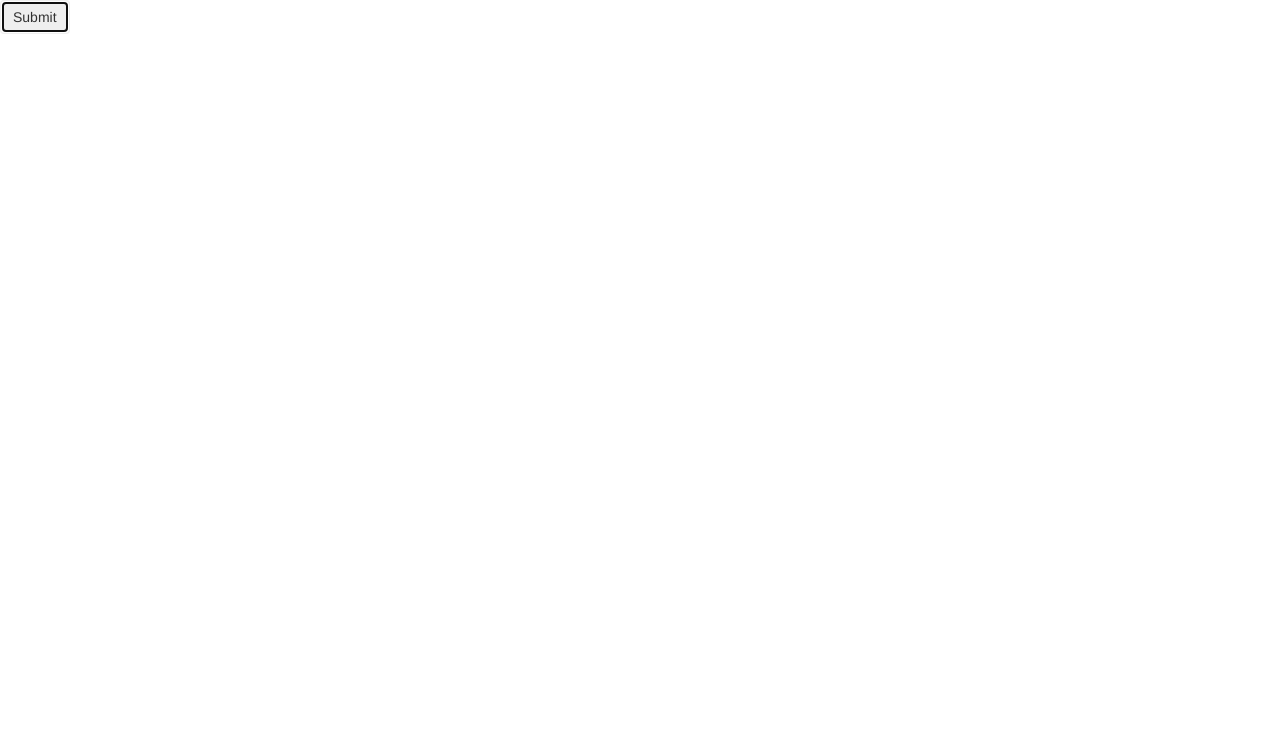
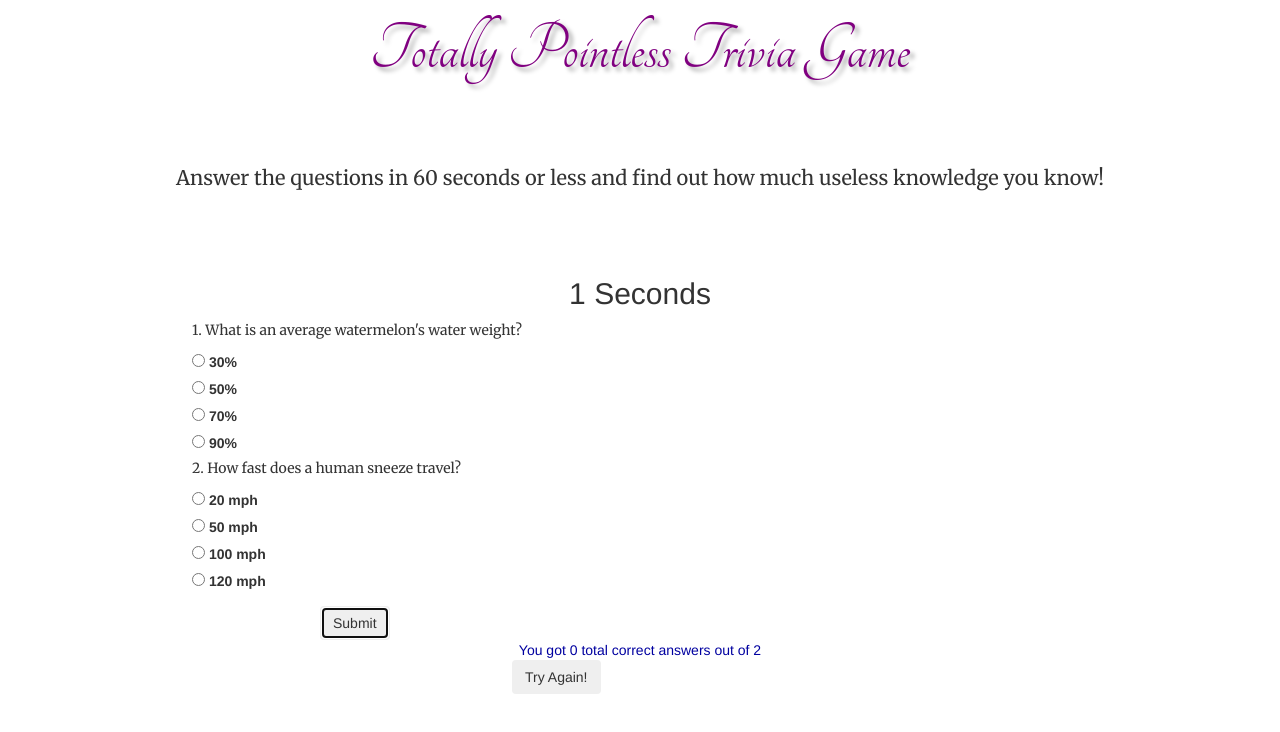
Before and after one commit to 2krazykats/TriviaGame, a plain HTML site: page index.html in a window 1280 px wide. Both pictures are taken after a click on the button "Submit". Drawn offline with nearby package versions, Linux system fonts and the light colour scheme.

Commit message:
final changes

```diff
--- a/assets/css/style.css
+++ b/assets/css/style.css
@@ -0,0 +1,45 @@
+
+
+header {
+    font-family: 'Tangerine', serif;
+    text-align: center;
+    font-size: 5em;
+    color: purple;
+    text-shadow: 4px 4px 4px #aaa;
+}
+
+#directions {
+    font-family: 'Merriweather', serif;
+    font-size: 20px;
+    margin: 5%;
+}
+
+.countDownDiv, #directions {
+    text-align: center;
+}
+
+.question{
+    font-family: 'Merriweather', serif;
+    margin-left:15%;
+}
+
+
+.answerInput {
+    margin-left:15%;
+}
+
+#result {
+    text-align: center;
+    color: rgb(0,0,160);
+}
+
+#submitBtn {
+        margin-left:25%;
+}
+
+
+#tryAgainBtn {
+    display: none;
+    align-items: center;
+    margin-left:40%;
+}
--- /dev/null
+++ b/assets/javascript/app.js
@@ -0,0 +1,60 @@
+$(document).ready(function() {
+
+    var numberWrong;
+    var countDown = 5;
+
+    //Figure out the total number of questions in the quiz
+    var totalQuestions = document.querySelectorAll(".question");
+    console.log(totalQuestions.length);
+
+    function getId(id) {
+        return $(id).val();
+    }
+
+    // Show quiz results
+    function showResults() {
+        var wrongAnswers = [];
+
+        if ($("#Q1d").prop("checked") !== true) { wrongAnswers.push(1); }
+        if ($("#Q2c").prop("checked") !== true) { wrongAnswers.push(2); }
+
+
+        var numberCorrect = (totalQuestions.length - wrongAnswers.length);
+
+        $("#result").html(`You got ${numberCorrect} total correct answers out of ${totalQuestions.length}`);
+
+    }
+
+
+    // Show the results and stop the clock when the user hits submit
+    $("#submitBtn").on("click", function() {
+        showResults();
+        clearInterval(intervalVar);
+        $("#tryAgainBtn").attr("style", "display:block");
+    })
+
+    // Counter for the game; ends the game when time runs out
+    var intervalVar = setInterval(function() {
+         $(".countDownDiv").html("<h2>" + countDown + " Seconds</h2>");
+         countDown--;
+
+             if (countDown === 1) {
+                 setTimeout(function(){
+                     alert("Time's run out!");
+                     showResults();
+                     clearInterval(intervalVar);
+                     $("#tryAgainBtn").attr("style", "display:block");
+                 }, 2000);
+             }
+    }, 1000);
+
+
+    // When the user wants to try the quiz again
+    $("#tryAgainBtn").on("click", function() {
+            $(".answerInput").button('reset');
+            $(".answerInput").find("input:radio").prop("checked",false);
+            $("#result").html('');
+            $("#tryAgainBtn").attr("style", "display:none");
+    })
+
+});
--- a/assets/javascript/trivia.js
+++ b/assets/javascript/trivia2.js
@@ -35,7 +35,7 @@ console.log(JSON.stringify(questions));
 
     // Function to create the quiz questions
     function createQuiz() {
-
+        var
     }
 
 
--- a/index.html
+++ b/index.html
@@ -2,7 +2,7 @@
 <html>
     <head>
         <meta charset="utf-8">
-        <title>Trivia Game</title>
+        <title>Pointless Trivia Game</title>
         <link rel="stylesheet" href="assets/css/reset.css">
         <link rel="stylesheet" href="assets/css/style.css">
 
@@ -10,28 +10,73 @@
         <!-- Latest compiled and minified CSS -->
         <link rel="stylesheet" href="https://maxcdn.bootstrapcdn.com/bootstrap/3.3.7/css/bootstrap.min.css" integrity="sha384-BVYiiSIFeK1dGmJRAkycuHAHRg32OmUcww7on3RYdg4Va+PmSTsz/K68vbdEjh4u" crossorigin="anonymous">
 
+        <link rel="stylesheet" href="https://fonts.googleapis.com/css?family=Tangerine|Merriweather">
+
         <!-- Latest compiled and minified JavaScript -->
         <script src="https://maxcdn.bootstrapcdn.com/bootstrap/3.3.7/js/bootstrap.min.js" integrity="sha384-Tc5IQib027qvyjSMfHjOMaLkfuWVxZxUPnCJA7l2mCWNIpG9mGCD8wGNIcPD7Txa" crossorigin="anonymous"></script>
 
-        <script type="text/javascript" src="assets/javascript/trivia.js"></script>
+        <script type="text/javascript" src="assets/javascript/app.js"></script>
 
     </head>
 
     <body>
-        <div id="quizQuestion"></div>
+        <header>Totally Pointless Trivia Game</header>
+        <div class="row" id="directions">Answer the questions in 60 seconds or less and find out how much useless knowledge you know!</div>
+
+        <div class="row countDownDiv">   </div>
+
+
+        <div id="quizQuestions">
+            <ol class=quizContainer">
+                <li>
+                    <p class="question">1. What is an average watermelon's water weight?</p>
+                    <ul class="btn-group answerInput" data-toggle="buttons">
+                        <li>
+                            <input type="radio"  id="Q1a" name="qRadio">
+                            <label for="Q1a">30%</label>
+                        </li>
+                        <li>
+                            <input type="radio" id="Q1b" name="qRadio">
+                            <label for="Q1b">50%</label>
+                        </li>
+                        <li>
+                            <input type="radio" id="Q1c" name="qRadio">
+                            <label for="Q1c">70%</label>
+                        </li>
+                        <li>
+                            <input type="radio" id="Q1d" name="qRadio">
+                            <label for="Q1d">90%</label>
+                        </li>
+                    </ul>
+                </li>
+                <li>
+                    <p class="question">2. How fast does a human sneeze travel?</p>
+                    <ul class="btn-group answerInput" data-toggle="buttons">
+                        <li>
+                            <input type="radio" id="Q2a" name="qRadio2">
+                            <label for="Q2a">20 mph</label>
+                        </li>
+                        <li>
+                            <input type="radio" id="Q2b" name="qRadio2">
+                            <label for="Q2b">50 mph</label>
+                        </li>
+                        <li>
+                            <input type="radio" id="Q2c" name="qRadio2">
+                            <label for="Q2c">100 mph</label>
+                        </li>
+                        <li>
+                            <input type="radio" id="Q2d" name="qRadio2">
+                            <label for="Q2d">120 mph</label>
+                        </li>
+                    </ul>
+                </li>
+
+            </ol>
+        </div>
         <button id="submitBtn" type="button" name="button" class="btn">Submit</button>
-        <div class="result">  </div>
+        <div id="result">   </div>
+        <button type="button" id="tryAgainBtn" class="btn" style="display:none">Try Again!</button>
 
-        <!-- <script type="text/javascript">
-        var cars = [
-      { "name": "Jim's Ford Focus",       "color": "white", "isDamaged": true,  "wheels": 4 },
-      { "name": "Bob's Suzuki Swift",     "color": "green", "isDamaged": false, "wheels": 4 },
-      { "name": "Alex's Harley Davidson", "color": "black", "isDamaged": false, "wheels": 2 }
-    ];
-    console.log("print this");
-    console.log(JSON.stringify(cars));
-
-        </script> -->
     </body>
 
 </html>
```
Also changed, not shown: 1 other file.
